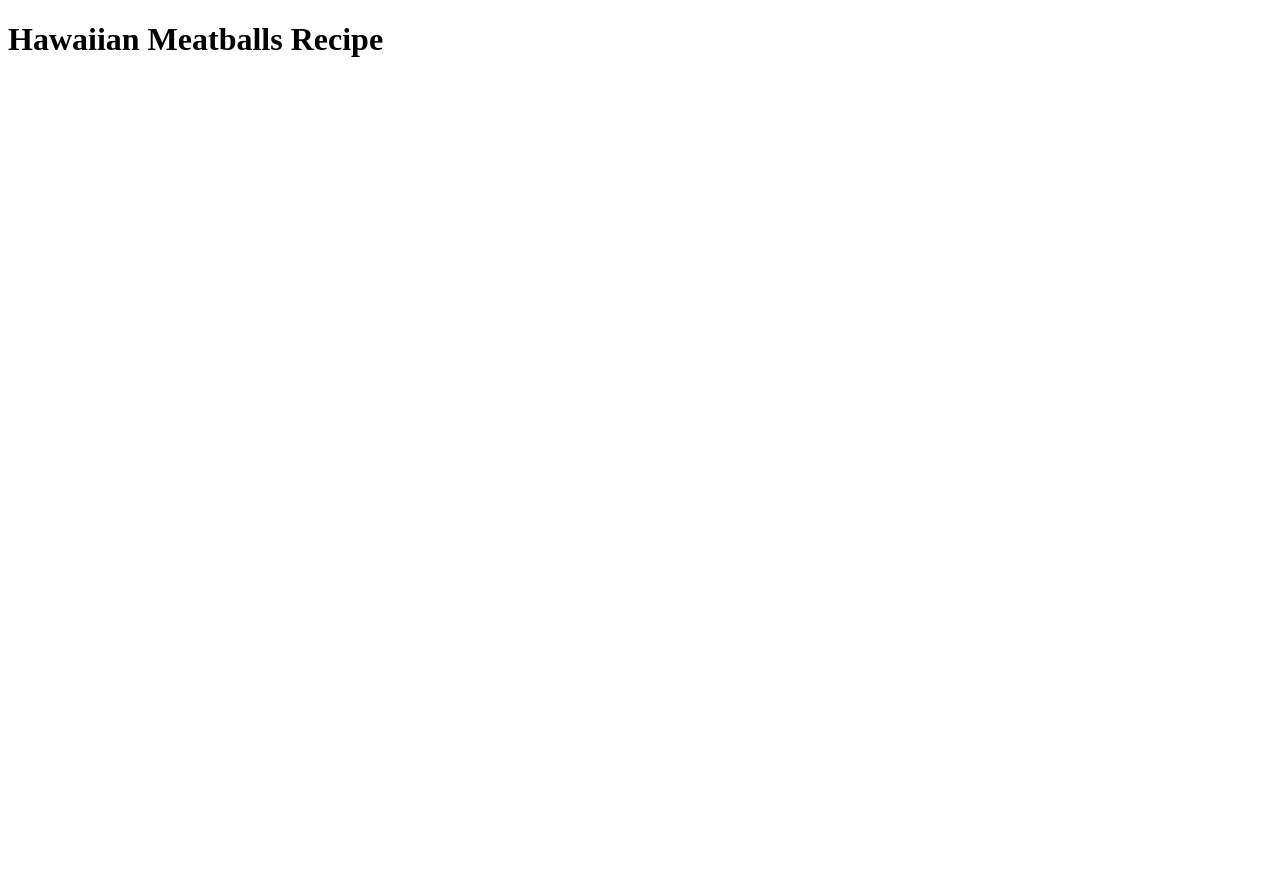
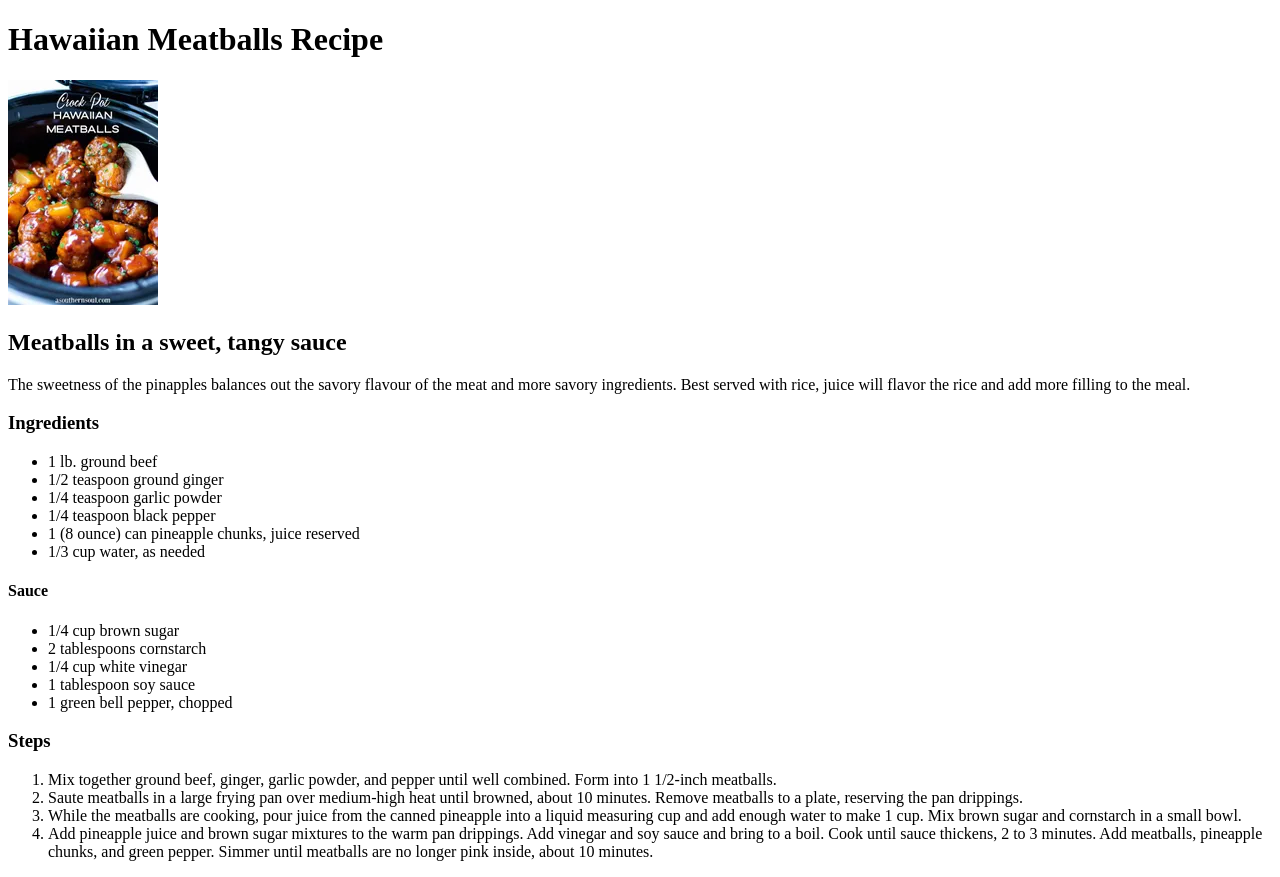
Before and after one commit to cray82/odin-recipes, a plain HTML site: page recipes/hawaiian-meatballs.html in a window 1280 px wide. Before the commit the page ends 800 px from the top, so only its background shows below. Drawn offline with Linux system fonts and the light colour scheme.

Commit message:
added content to recipe page

```diff
--- a/recipes/hawaiian-meatballs.html
+++ b/recipes/hawaiian-meatballs.html
@@ -6,5 +6,32 @@
     </head>
     <body>
         <h1>Hawaiian Meatballs Recipe</h1>
+        <img src="./food-pics/hawaiian-meatballs.jpg">
+        <h2>Meatballs in a sweet, tangy sauce</h2>
+        <p1>The sweetness of the pinapples balances out the savory flavour of the meat and more savory ingredients. Best served with rice, juice will flavor the rice and add more filling to the meal.</p1>
+        <h3>Ingredients</h3>
+        <ul>
+            <li> 1 lb. ground beef</li>
+            <li> 1/2 teaspoon ground ginger</li>
+            <li> 1/4 teaspoon garlic powder</li>
+            <li> 1/4 teaspoon black pepper</li>
+            <li> 1 (8 ounce) can pineapple chunks, juice reserved</li>
+            <li> 1/3 cup water, as needed</li>
+        </ul>
+        <h4>Sauce</h4>
+        <ul>
+            <li> 1/4 cup brown sugar</li>
+            <li> 2 tablespoons cornstarch</li>
+            <li> 1/4 cup white vinegar</li>
+            <li> 1 tablespoon soy sauce</li>
+            <li> 1 green bell pepper, chopped</li>
+        </ul>
+        <h3>Steps</h3>
+        <ol>
+            <li>Mix together ground beef, ginger, garlic powder, and pepper until well combined. Form into 1 1/2-inch meatballs.</li>
+            <li>Saute meatballs in a large frying pan over medium-high heat until browned, about 10 minutes. Remove meatballs to a plate, reserving the pan drippings.</li>
+            <li>While the meatballs are cooking, pour juice from the canned pineapple into a liquid measuring cup and add enough water to make 1 cup. Mix brown sugar and cornstarch in a small bowl.</li>
+            <li>Add pineapple juice and brown sugar mixtures to the warm pan drippings. Add vinegar and soy sauce and bring to a boil. Cook until sauce thickens, 2 to 3 minutes. Add meatballs, pineapple chunks, and green pepper. Simmer until meatballs are no longer pink inside, about 10 minutes.</li>
+        </ol>
     </body>
 </html>
```
Also changed, not shown: index.html (+1 -1 lines), recipes/food-pics/hawaiian-meatballs.jpg (added), 1 other file.
